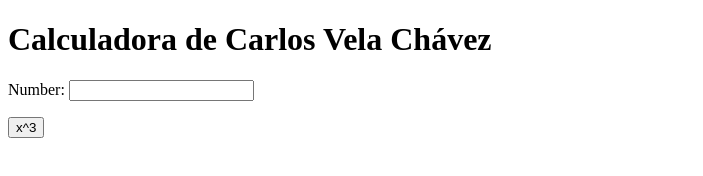
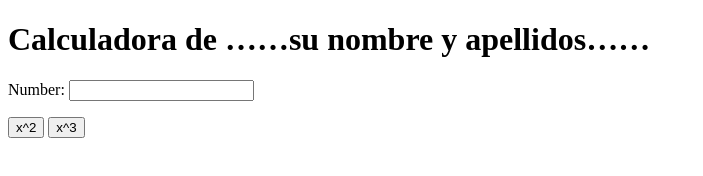
Before and after one commit to cvelcha3/P3_CVC_my_calculator_2, a plain HTML site: page index.html in a window 1280 px wide. Shown: the whole page, without its empty margins (0-703 px from the left). Drawn offline with Linux system fonts and the light colour scheme.

Commit message:
x^2 button

```diff
--- a/index.html
+++ b/index.html
@@ -5,10 +5,11 @@
         <meta charset="utf-8">
     </head>
     <body>
-        <h1>Calculadora de Carlos Vela Chávez</h1>
+        <h1>Calculadora de ……su nombre y apellidos……</h1>
         Number:
         <input type="text" id="n1">
         <p>
+            <button onclick="square()"> x^2 </button>
             <button onclick="cube()"> x^3 </button>
         </p>
         <script type="text/javascript">
@@ -16,6 +17,10 @@
                 var num = document.getElementById("n1");
                 num.value = Math.pow(num.value, 3);
             }
+            function square() {
+                var num = document.getElementById("n1");
+                num.value = Math.pow(num.value, 2);
+            }
         </script>
     </body>
 </html>
```
